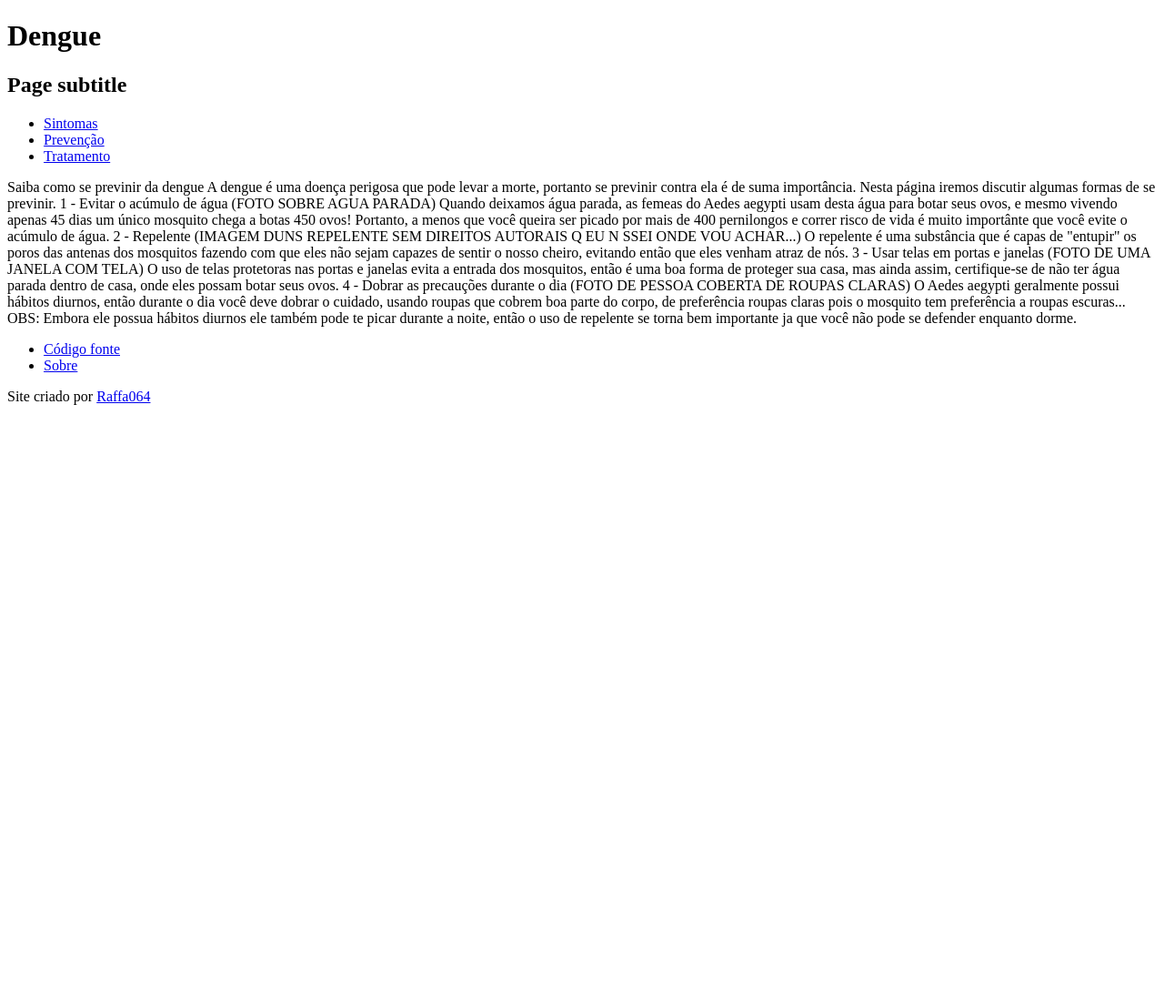
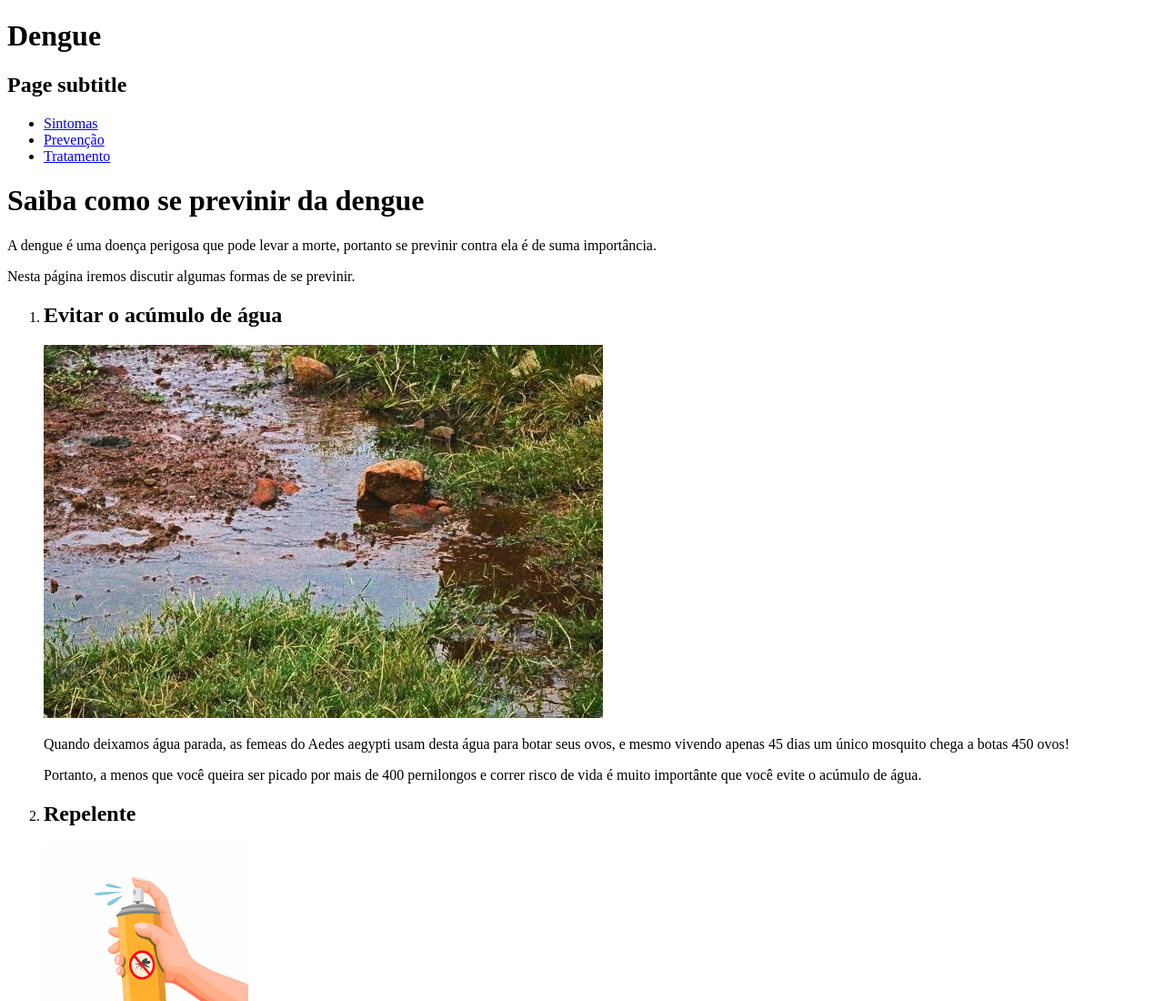
Before and after one commit to Raffa064/SiteDengue, a plain HTML site: page prevention.html in a window 1280 px wide. Shown: the top 1100 px of the page at 91% size. Before the commit the page ends 800 px from the top, so only its background shows below. Drawn offline with Linux system fonts and the light colour scheme.

Commit message:
html formatation completed. all images added

```diff
--- a/prevention.html
+++ b/prevention.html
@@ -10,28 +10,34 @@
 <body>
     [HEADER]
 
-    Saiba como se previnir da dengue
+    <h1>Saiba como se previnir da dengue</h1>
 
-    A dengue é uma doença perigosa que pode levar a morte, portanto se previnir contra ela é de suma importância.
-    Nesta página iremos discutir algumas formas de se previnir.
-
-    1 - Evitar o acúmulo de água
-    (FOTO SOBRE AGUA PARADA)
-    Quando deixamos água parada, as femeas do Aedes aegypti usam desta água para botar seus ovos, e mesmo vivendo apenas 45 dias um único mosquito chega a botas 450 ovos!
-    Portanto, a menos que você queira ser picado por mais de 400 pernilongos e correr risco de vida é muito importânte que você evite o acúmulo de água.
-
-    2 - Repelente
-    (IMAGEM DUNS REPELENTE SEM DIREITOS AUTORAIS Q EU N SSEI ONDE VOU ACHAR...)
-    O repelente é uma substância que é capas de "entupir" os poros das antenas dos mosquitos fazendo com que eles não sejam capazes de sentir o nosso cheiro, evitando então que eles venham atraz de nós.
-
-    3 - Usar telas em portas e janelas
-    (FOTO DE UMA JANELA COM TELA)
-    O uso de telas protetoras nas portas e janelas evita a entrada dos mosquitos, então é uma boa forma de proteger sua casa, mas ainda assim, certifique-se de não ter água parada dentro de casa, onde eles possam botar seus ovos.
-
-    4 - Dobrar as precauções durante o dia
-    (FOTO DE PESSOA COBERTA DE ROUPAS CLARAS)
-    O Aedes aegypti geralmente possui hábitos diurnos, então durante o dia você deve dobrar o cuidado, usando roupas que cobrem boa parte do corpo, de preferência roupas claras pois o mosquito tem preferência a roupas escuras...
-    OBS: Embora ele possua hábitos diurnos ele também pode te picar durante a noite, então o uso de repelente se torna bem importante ja que você não pode se defender enquanto dorme.
+    <p>A dengue é uma doença perigosa que pode levar a morte, portanto se previnir contra ela é de suma importância.</p>
+    <p>Nesta página iremos discutir algumas formas de se previnir.</p>
+    <ol>
+        <li>
+            <h2>Evitar o acúmulo de água</h2>
+            <img src="imgs/standing-water.jpeg" alt="Imagem de água parada.">
+            <p>Quando deixamos água parada, as femeas do Aedes aegypti usam desta água para botar seus ovos, e mesmo vivendo apenas 45 dias um único mosquito chega a botas 450 ovos!</p>
+            <p>Portanto, a menos que você queira ser picado por mais de 400 pernilongos e correr risco de vida é muito importânte que você evite o acúmulo de água.</p>
+        </li>
+        <li>
+            <h2>Repelente</h2>
+            <img src="imgs/repellent.png" alt="Ilustração de repelente.">
+            <p>O repelente é uma substância que é capas de "entupir" os poros das antenas dos mosquitos fazendo com que eles não sejam capazes de sentir o nosso cheiro, evitando então que eles venham atraz de nós.</p>
+        </li>
+        <li>
+            <h2>Usar telas em portas e janelas</h2>
+            <img src="imgs/window.jpeg" alt="Imagem de janela com proteção contra insetos.">
+            <p>O uso de telas protetoras nas portas e janelas evita a entrada dos mosquitos, então é uma boa forma de proteger sua casa, mas ainda assim, certifique-se de não ter água parada dentro de casa, onde eles possam botar seus ovos.</p>
+        </li>
+        <li>
+            <h2>Dobrar as precauções durante o dia</h2>
+            <img src="imgs/sky.jpeg" alt="Imagem do céu de dia">
+            <p>O Aedes aegypti geralmente possui hábitos diurnos, então durante o dia você deve dobrar o cuidado, usando roupas que cobrem boa parte do corpo, de preferência roupas claras pois o mosquito tem preferência a roupas escuras...</p>
+            <p>OBS: Embora ele possua hábitos diurnos ele também pode te picar durante a noite, então o uso de repelente se torna bem importante ja que você não pode se defender enquanto dorme.</p>
+        </li>
+    </ol>
 
     [FOOTER]
 
```
Also changed, not shown: imgs/repellent.png (added), imgs/sky.jpeg (added), imgs/standing-water.jpeg (added), imgs/window.jpeg (added), tratment.html (line endings or trailing spaces).
